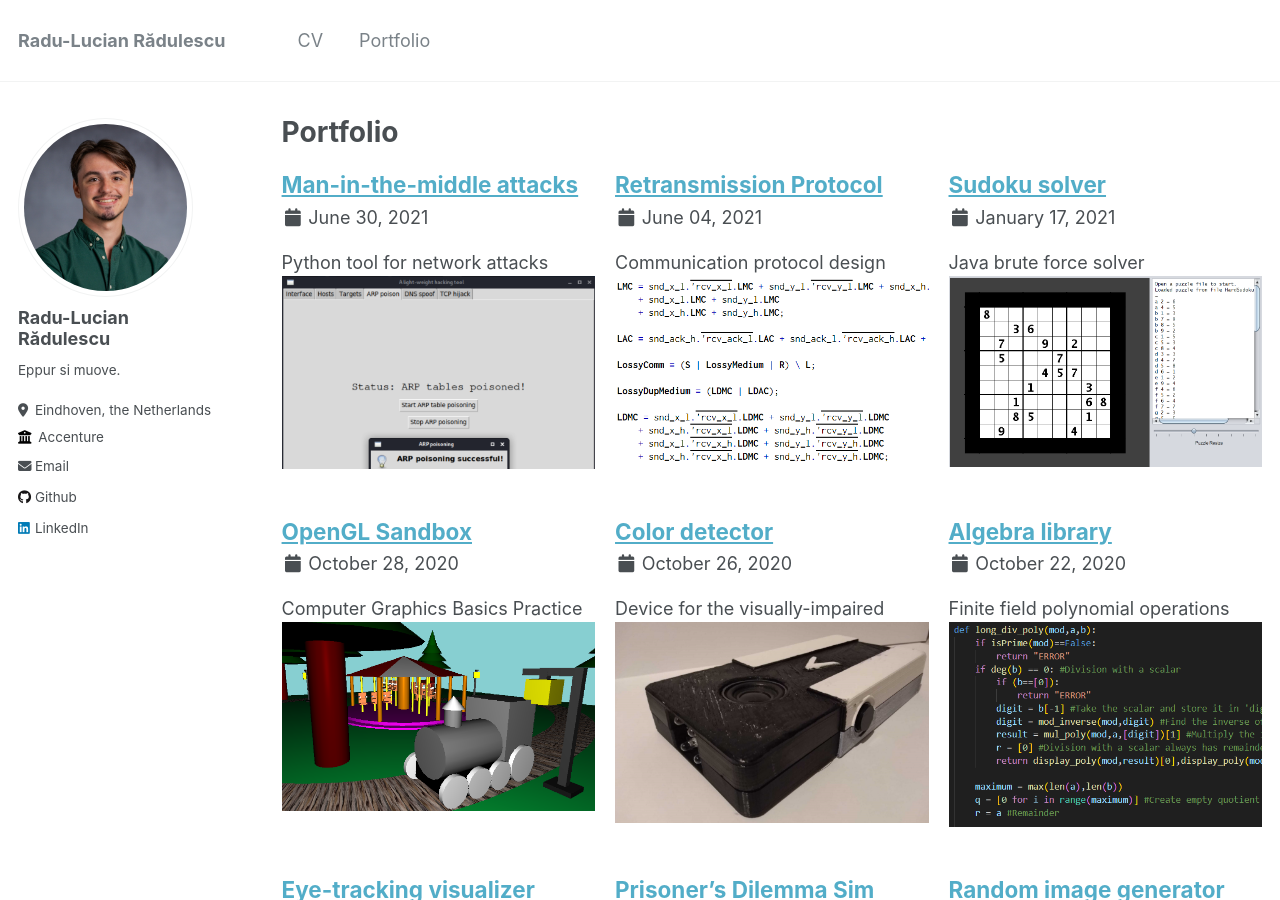
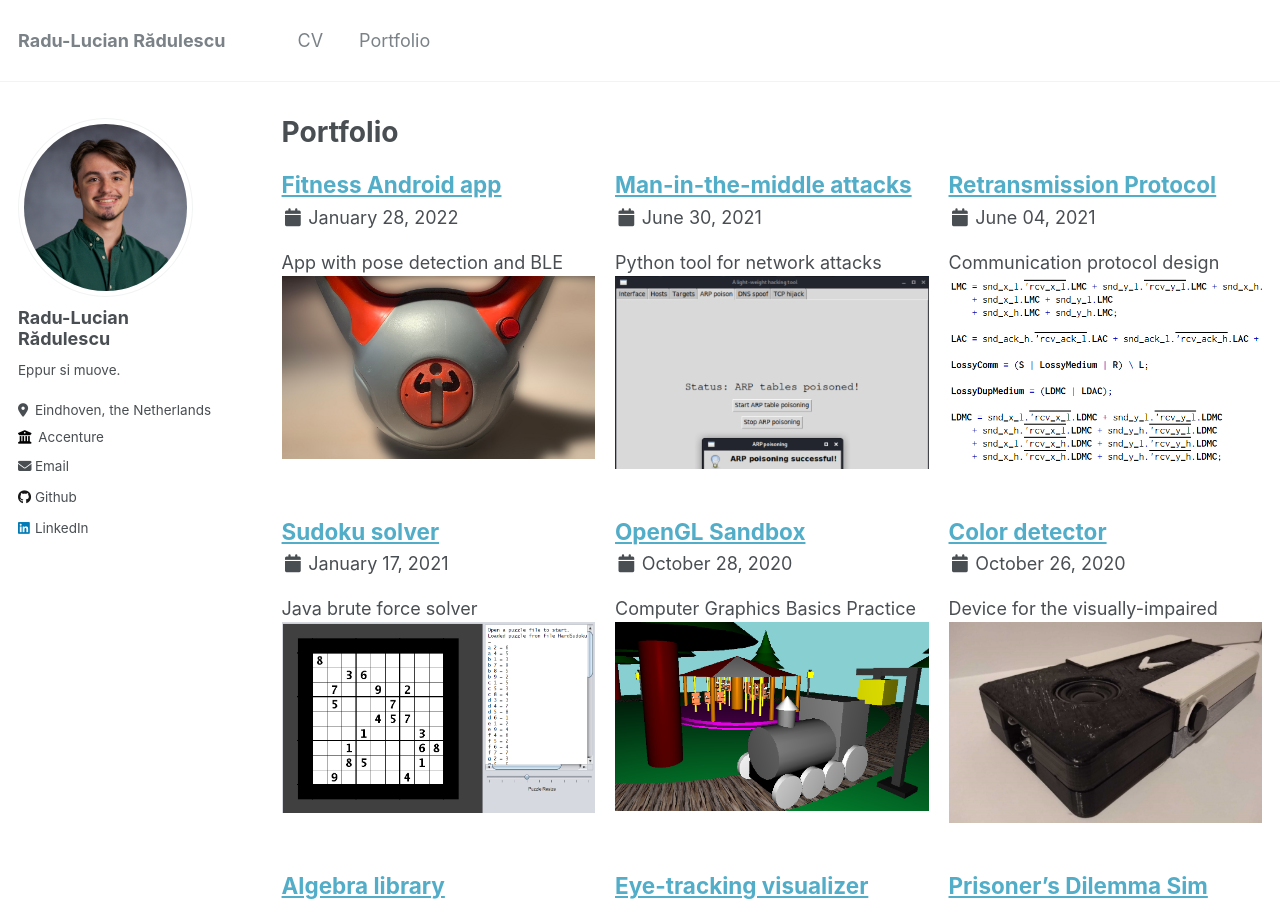
Before and after one commit to RaduLucianR/radulucianr.github.io, a Jekyll site: the page built from _pages/portfolio.html, in a window 1280 px wide and 900 px high. Built offline with Jekyll 4.4.1, drawn with Linux system fonts in a browser that asks for light colours.

Commit message:
add kettlebell

```diff
--- /dev/null
+++ b/_portfolio/10-AndroidApp.md
@@ -0,0 +1,61 @@
+---
+title: "Fitness Android app"
+excerpt: "App with pose detection and BLE<br/><img src='/images/portfolio/thumbnails/kettlebell.jpg'>"
+collection: portfolio
+date: 28-January-2022
+---
+Project done in collaboration with Jop Geraets and Koen Giesen. The project's source code is available [here](https://github.com/RaduLucianR/5USUA0_Luditech/tree/complete).
+
+We went from ideation to prototyping and then to marketing of a smart kettlebell accompanied by an Android app. We called the project Luditech. Luditech would be a company of home fitness equipment whose aim is to create a smart kettlebell that gamifies fitness as their first product. With
+this device one can play videogames using the kettlebell as the controller and their phone as a screen.
+
+The Luditech app was written in Java for Android. It features authentication support, a leaderboard where users can see the highest score, BLE connection with the kettlebell, pose detection so they can adjust their pose. It uses Firebase for the database and authentication aspects, and Google's MediaPipe library for the pose detection algorithms.
+
+I was responsible with creating the Android app and arranging the communication with the BLE module inside the kettlebell.
+
+<div style="display: flex; flex-wrap: wrap; justify-content: space-between;">
+        <img src="/images/portfolio/kettlebell/kettlebell.jpg" alt="Image 1" style="width:49%; height:10%;">
+        <img src="/images/portfolio/kettlebell/circuit.jpg" alt="Image 2" style="width:49%; height:10%;">
+        <figcaption style="flex-direction: column; align-items: center; justify-content: center; text-align: center;">The kettlebell from the front and the circuit inside the kettlebell.</figcaption>
+</div>
+
+<div style="display: flex; flex-wrap: wrap; justify-content: space-between;">
+        <img src="/images/portfolio/kettlebell/app1.jpeg" alt="Image 1" style="width:19%; height:10%;">
+        <img src="/images/portfolio/kettlebell/app5.jpeg" alt="Image 2" style="width:19%; height:10%;">
+        <img src="/images/portfolio/kettlebell/app2.jpeg" alt="Image 3" style="width:19%; height:10%;">
+        <img src="/images/portfolio/kettlebell/app3.jpeg" alt="Image 1" style="width:19%; height:10%;">
+        <img src="/images/portfolio/kettlebell/app4.jpeg" alt="Image 2" style="width:19%; height:10%;">
+        <figcaption style="flex-direction: column; align-items: center; justify-content: center; text-align: center;">Luditech app's pages. From left to right: Registration page, Login page, Pose detection page, BLE connection page, Leaderboard page.</figcaption>
+</div>
+
+<div style="display: flex; flex-wrap: wrap; justify-content: space-between;">
+        <img src="/images/portfolio/kettlebell/Posturedetection1.png" alt="Image 1" style="width:30%; height:10%;">
+        <img src="/images/portfolio/kettlebell/Posturedetection2.png" alt="Image 2" style="width:30%; height:10%;">
+        <img src="/images/portfolio/kettlebell/Posturedetection3.png" alt="Image 3" style="width:30%; height:10%;">
+        <figcaption style="flex-direction: column; align-items: center; justify-content: center; text-align: center;">Posture detection trials.</figcaption>
+</div>
+
+<figure style="flex-direction: column; align-items: center; justify-content: center; text-align: center;">
+    <img src='/images/portfolio/kettlebell/firebasedb.png' style="display: block; margin-left: auto; margin-right: auto; width:80%">
+    <figcaption>Scores of users stored in Firebase.</figcaption>
+</figure>
+
+<figure style="flex-direction: column; align-items: center; justify-content: center; text-align: center;">
+    <img src='/images/portfolio/kettlebell/authentication.png' style="display: block; margin-left: auto; margin-right: auto; width:80%">
+    <figcaption>Account database in Firebase.</figcaption>
+</figure>
+
+<figure style="flex-direction: column; align-items: center; justify-content: center; text-align: center;">
+    <img src='/images/portfolio/kettlebell/architecture.jpg' style="display: block; margin-left: auto; margin-right: auto; width:80%">
+    <figcaption>Architecture of the system.</figcaption>
+</figure>
+
+<figure style="flex-direction: column; align-items: center; justify-content: center; text-align: center;">
+    <img src='/images/portfolio/kettlebell/datastream.png' style="display: block; margin-left: auto; margin-right: auto; width:90%">
+    <figcaption>Datastream through the system.</figcaption>
+</figure>
+
+<figure style="flex-direction: column; align-items: center; justify-content: center; text-align: center;">
+    <img src='/images/portfolio/kettlebell/seq3.jpg' style="display: block; margin-left: auto; margin-right: auto; width:70%">
+    <figcaption>Sequence diagram of the sytem.</figcaption>
+</figure>
```
Also changed, not shown: projects.md (+16 -16 lines), images/portfolio/kettlebell/Posturedetection1.png (added), images/portfolio/kettlebell/Posturedetection2.png (added), images/portfolio/kettlebell/Posturedetection3.png (added), images/portfolio/kettlebell/app1.jpeg (added), images/portfolio/kettlebell/app2.jpeg (added), images/portfolio/kettlebell/app3.jpeg (added), images/portfolio/kettlebell/app4.jpeg (added), images/portfolio/kettlebell/app5.jpeg (added), images/portfolio/kettlebell/architecture.jpg (added), images/portfolio/kettlebell/authentication.png (added), images/portfolio/kettlebell/datastream.png (added), images/portfolio/kettlebell/firebasedb.png (added), images/portfolio/kettlebell/seq3.jpg (added), 1 more files, 2 other files.
